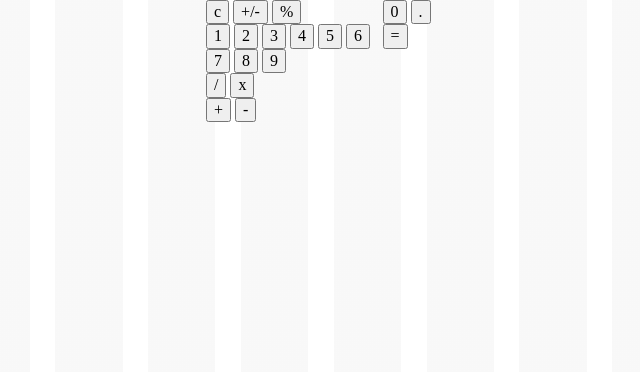
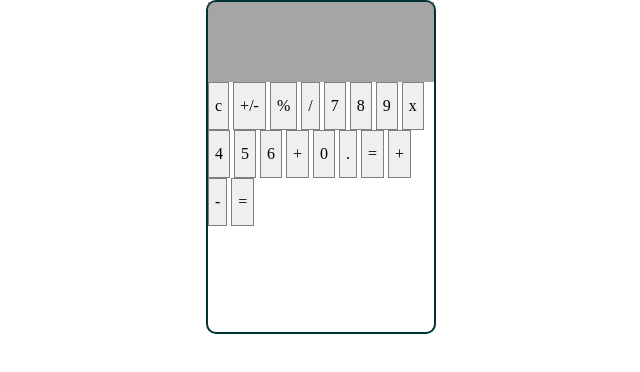
Before and after one commit to skrich-x/2.4-responsive-calculator, a plain HTML site: page index.html in a window 1280 px wide. Shown: the whole page, without its empty margins (319-959 px from the left). Drawn offline with nearby package versions, Linux system fonts and the light colour scheme.

Commit message:
refactored Html

```diff
--- a/index.html
+++ b/index.html
@@ -7,40 +7,30 @@
   <link rel="stylesheet" href="css/main.css">
 </head>
 <body>
+  <div class="container">
     <div class="display">
     </div>
-
     <div class="buttons">
-        <div class="clrMinusPercent">
-          <button class="number">c</button>
-          <button class="number">+/-</button>
-          <button class="number">%</button>
-        </div>
-
-        <div class="numberKeys">
-          <button class="number">1</button>
-          <button class="number">2</button>
-          <button class="number">3</button>
+          <button class="number clrminuspercent">c</button>
+          <button class="number clrminuspercent">+/-</button>
+          <button class="number clrminuspercent">%</button>
+          <button class="number operations">/</button>
+          <button class="number">7</button>
+          <button class="number">8</button>
+          <button class="number">9</button>
+          <button class="number operations">x</button>
           <button class="number">4</button>
           <button class="number">5</button>
           <button class="number">6</button>
-          <button class="number">7</button>
-          <button class="number">8</button>
-          <button class="number">9</button>
-        </div>
-
-        <div class="operations">
-          <button class="number">/</button>
-          <button class="number">x</button>
-          <button class="number">+</button>
-          <button class="number">-</button>
-        </div>
-
-        <div class="zeroDecEquals">
-          <button class="number">0</button>
-          <button class="number">.</button>
-          <button class="number">=</button>
+          <button class="number operations">+</button>
+          <button class="number zero">0</button>
+          <button class="number operations">.</button>
+          <button class="number operations">=</button>
+          <button class="number operations">+</button>
+          <button class="number operations">-</button>
+          <button class="number operations">=</button>
         </div>
     </div>
+  </div>
 </body>
 </html>
--- a/scss/_variables.scss
+++ b/scss/_variables.scss
@@ -1,3 +1,4 @@
 $primary-numberkeys-color:RGBA(224, 224, 224, 1);
 $primary-clrMinusPercent-color:RGBA(102, 153, 153, 1);
-$primary-operator-color:RGBA(0, 77, 76, 1);
+$primary-operator-color:RGBA(13, 77, 77, 1);
+$operator-font-color:#fff;
--- a/scss/main.scss
+++ b/scss/main.scss
@@ -1,5 +1,4 @@
 
-$visual-grid:true;
 
 @import
  '../bower_components/bourbon/app/assets/stylesheets/bourbon';
@@ -34,27 +33,49 @@ $visual-grid:true;
 
 body {
   @include outer-container(230px);
+}
+
+//60x50 buttons//
+.container{
+  border: 2px solid RGBA(0, 51, 51, 1);
+  border-radius: 10px;
+}
+.buttons {
+  height:330px;
 
 }
 
-//60x50 buttons//
-
-.buttons {
-  height:50px;
+.buttons button{
+  height:48px;
+  border: 1px solid grey;
 }
 
 .display {
-  @include span-columns(9);
+  @include span-columns(12);
+  background-color:RGBA(76, 76, 76, .5);
+  height: 80px;
+  }
+
+.clrMinusPercent button {
+  @include span-columns(3);
+  @include omega();
+  background-color: $primary-clrMinusPercent-color;
+
 }
 
-.clrMinusPercent {
-  @include span-columns(9 of 12);
+.numberKeys button{
+  @include span-columns(3);
+  background-color:$primary-numberkeys-color;
 }
 
-.numberKeys {
-  @include span-columns(9 of 12);
+.zero button{
+  @include span-columns(6);
+  background-color:$primary-numberkeys-color;
 }
 
-.operations {
-  @include span-columns(3 of 12);
+
+.operations button{
+  @include span-columns(3);
+  background-color:$primary-operator-color;
+  color:$operator-font-color;
 }
```
Also changed, not shown: css/main.css.
